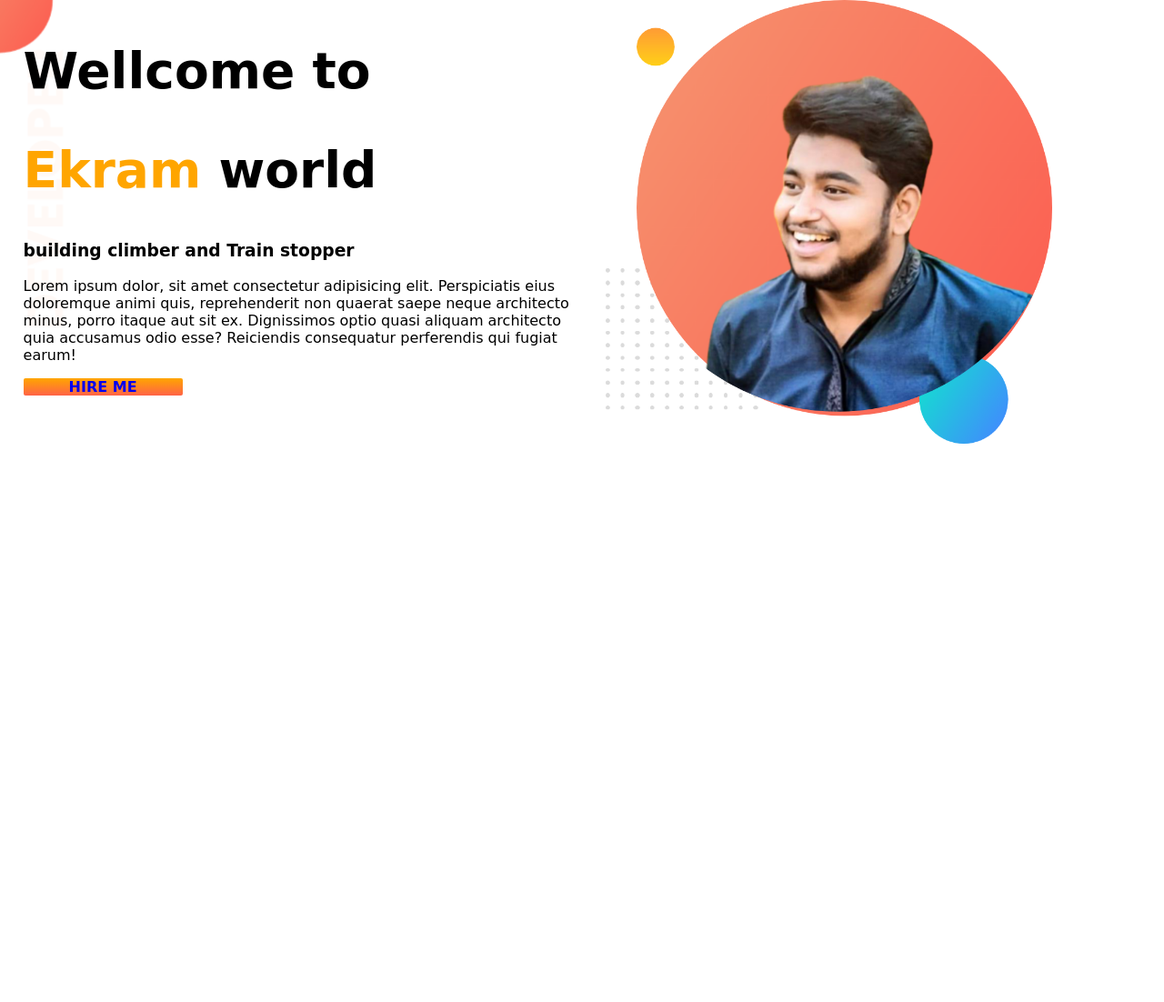
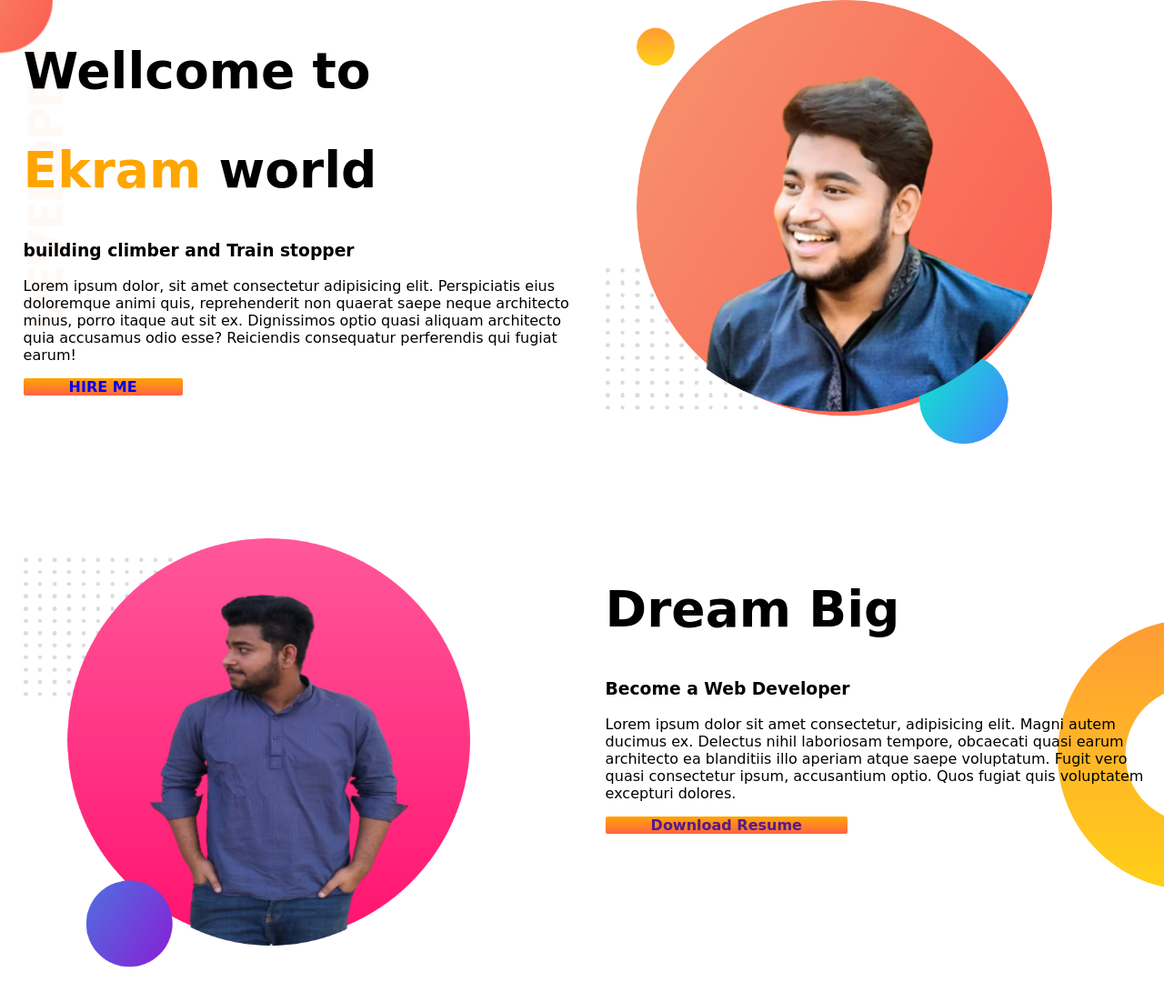
Before and after one commit to ekramemu/Module_4_Portfolio, a plain HTML site: page index.html in a window 1280 px wide. Shown: the whole page at 91% size. Before the commit the page ends 800 px from the top, so only its background shows below. Drawn offline with Linux system fonts and the light colour scheme; a web font is replaced by a local one.

Commit message:
some style added

```diff
--- a/index.html
+++ b/index.html
@@ -28,6 +28,20 @@
             <img src="images/emu2.png" alt="">
         </div>
     </section>
+    <section class="dream-big">
+        <div class="half-width">
+            <img src="images/emu3.png" alt="">
+        </div>
+        <div class="half-width">
+            <h1>Dream Big</h1>
+            <h3>Become a Web Developer</h3>
+            <p>Lorem ipsum dolor sit amet consectetur, adipisicing elit. Magni autem ducimus ex. Delectus nihil
+                laboriosam tempore, obcaecati quasi earum architecto ea blanditiis illo aperiam atque saepe voluptatum.
+                Fugit vero quasi consectetur ipsum, accusantium optio. Quos fugiat quis voluptatem excepturi dolores.
+            </p>
+            <a class="link-btn" target="_blank" href="">Download Resume</a>
+        </div>
+    </section>
 </body>
 
 </html>
--- a/style.css
+++ b/style.css
@@ -11,6 +11,7 @@ h1{
 }
 section{
     display: flex;
+    margin-bottom: 100px;
 }
 .half-width{
     width: 50%;
@@ -32,3 +33,8 @@ section{
     background-repeat: no-repeat;
 
 }
+.dream-big{
+    background-image: url(images/dream-bg.png);
+    background-repeat: no-repeat;
+    background-position: right;
+}
```
Also changed, not shown: images/emu3.png (added).
